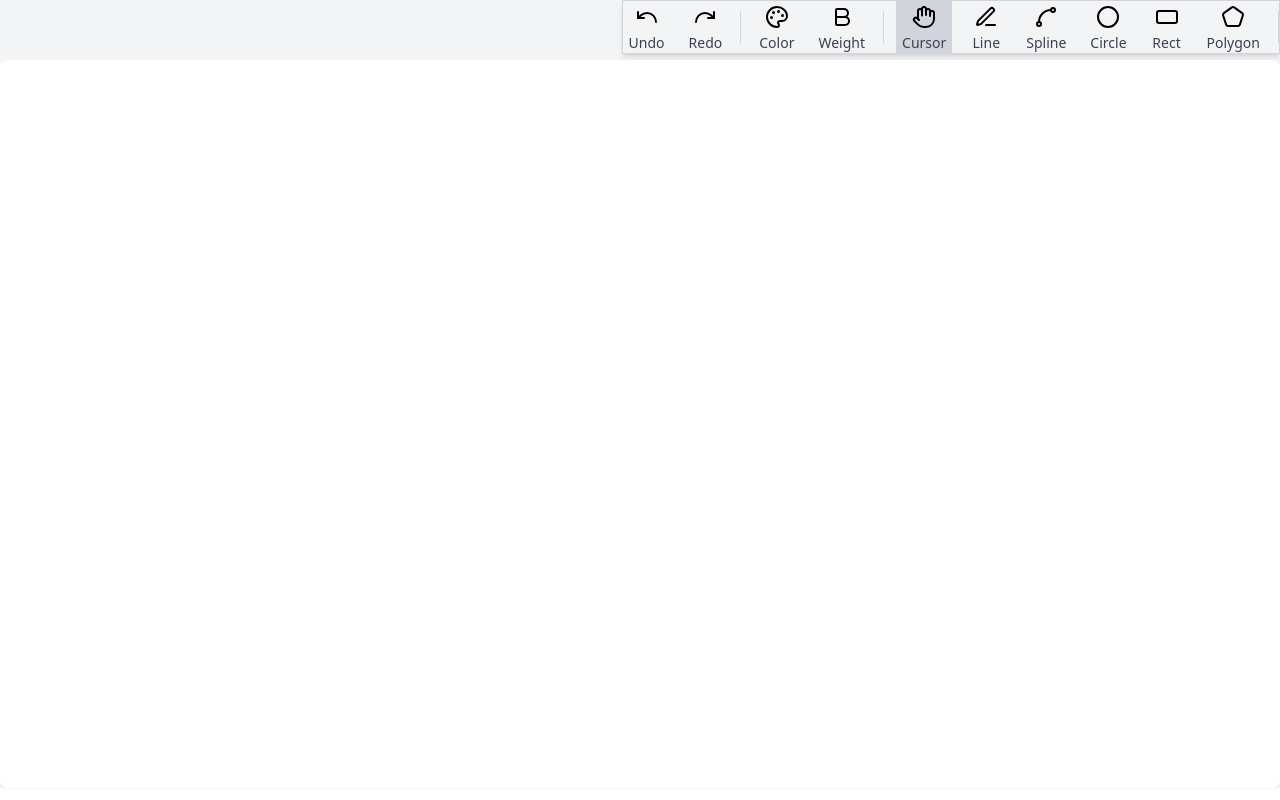
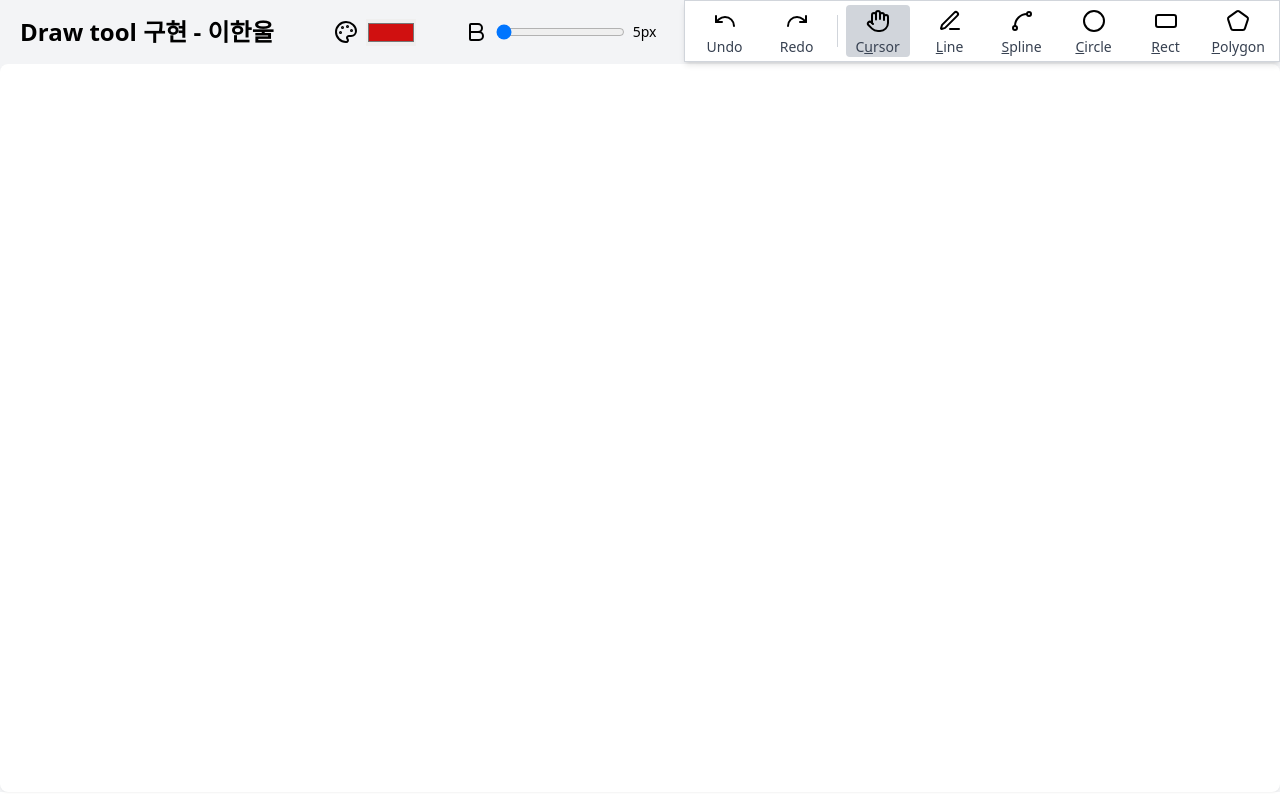
Before and after one commit to lnuvy/vector-drawing, a React (Vite) app: page / in a window 1280 px wide. Built offline with nearby package versions, Linux system fonts and the light colour scheme.

Commit message:
Header 컴포넌트 수정 / 선택 툴 키보드 이벤트

```diff
--- a/src/App.tsx
+++ b/src/App.tsx
@@ -1,13 +1,13 @@
 import { ShapesContextProvider } from "./contexts/shapes-context"
 import KonvaStage from "./components/konva-stage"
 import { SelectToolContextProvider } from "./contexts/select-tool-context"
-import ToolsHeader from "./components/tools-header"
+import Header from "./components/header"
 
 function App() {
   return (
     <div className="relative bg-gray-100">
       <SelectToolContextProvider>
-        <ToolsHeader />
+        <Header />
         <div className="rounded-lg bg-white shadow-sm">
           <ShapesContextProvider>
             <KonvaStage />
--- a/src/components/circle-layer.tsx
+++ b/src/components/circle-layer.tsx
@@ -17,6 +17,7 @@ const CircleLayer = () => {
           radiusY={ellipse.radiusY}
           stroke={ellipse.stroke}
           strokeWidth={ellipse.strokeWidth}
+          opacity={ellipse.isDragging ? 0.5 : 1}
           draggable={tool === Tool.Cursor}
           onDragStart={() => setCircles(prev => prev.map(c => ({ ...c, isDragging: c.id === ellipse.id })))}
           onDragEnd={() => setCircles(prev => prev.map(c => ({ ...c, isDragging: false })))}
--- /dev/null
+++ b/src/components/header/color-weight-picker.tsx
@@ -0,0 +1,23 @@
+import { Bold, Palette } from "lucide-react"
+import { useSelectToolContext } from "../../contexts/select-tool-context"
+
+const ColorWeightPicker = () => {
+  const { color, setColor, weight, setWeight } = useSelectToolContext()
+
+  return (
+    <div>
+      <section className="flex items-center gap-2">
+        <Palette />
+        <input type="color" value={color} onChange={e => setColor(e.target.value)} />
+
+        <div className="mx-0 md:mx-2 xl:mx-4" />
+
+        <Bold />
+        <input type="range" min={5} max={50} value={weight} onChange={e => setWeight(Number(e.target.value))} />
+        <p className="text-sm">{weight}px</p>
+      </section>
+    </div>
+  )
+}
+
+export default ColorWeightPicker
--- /dev/null
+++ b/src/components/header/index.tsx
@@ -0,0 +1,16 @@
+import ColorWeightPicker from "./color-weight-picker"
+import ToolsHeader from "./tools-header"
+
+const Header = () => {
+  return (
+    <header className="h-16">
+      <div className="flex h-full items-center gap-10">
+        <h1 className="hidden px-5 text-2xl font-bold xl:block">Draw tool 구현 - 이한울</h1>
+        <ColorWeightPicker />
+      </div>
+      <ToolsHeader />
+    </header>
+  )
+}
+
+export default Header
--- /dev/null
+++ b/src/components/header/tools-header.tsx
@@ -0,0 +1,109 @@
+import { Fragment } from "react/jsx-runtime"
+import { Circle, Hand, PenLine, Pentagon, RectangleHorizontal, Redo, Spline, Undo } from "lucide-react"
+import { Tool, useSelectToolContext } from "../../contexts/select-tool-context"
+import { cn } from "../../functions/cn"
+import { useKeydownTools } from "../../hooks/use-keydown-tools"
+
+const ToolsHeader = () => {
+  const { tool, setTool } = useSelectToolContext()
+
+  useKeydownTools()
+
+  return (
+    <section className="fixed right-0 top-0 z-10 border border-gray-300 bg-white shadow-md">
+      <div className="flex flex-col items-center gap-2 px-2 py-1 md:flex-row">
+        {HEADER_MENUS.map(menu => (
+          <Fragment key={menu.id}>
+            <button
+              onClick={() => {
+                if (menu.type) setTool(menu.type)
+              }}
+              className={cn("px-1.5 min-w-16 rounded-1 transition-colors", {
+                "bg-gray-300": tool === menu.type,
+                "md:hover:bg-gray-200": tool !== menu.type,
+              })}
+            >
+              <div className="flex items-center justify-center p-1">
+                <menu.Icon />
+              </div>
+              <p className="text-sm text-gray-700">{menu.name}</p>
+            </button>
+
+            {menu.split && <div className="hidden h-8 w-px bg-gray-300 md:block" />}
+          </Fragment>
+        ))}
+      </div>
+    </section>
+  )
+}
+
+export default ToolsHeader
+
+const UnderlineText = ({ text, underWord }: { text: string; underWord: string }) => {
+  return text.split(underWord).map((word, index) => (
+    <Fragment key={word}>
+      {word}
+      {index !== text.split(underWord).length - 1 && <span className="underline">{underWord}</span>}
+    </Fragment>
+  ))
+}
+
+const HEADER_MENUS = [
+  {
+    id: 1,
+    name: "Undo",
+    type: null,
+    Icon: Undo,
+    split: false,
+  },
+  {
+    id: 2,
+    name: "Redo",
+    type: null,
+    Icon: Redo,
+    split: true,
+  },
+  {
+    id: 5,
+    name: <UnderlineText text="Cursor" underWord="u" />,
+    type: Tool.Cursor,
+    Icon: Hand,
+    split: false,
+  },
+
+  {
+    id: 6,
+    name: <UnderlineText text="Line" underWord="L" />,
+    type: Tool.SimpleLine,
+    Icon: PenLine,
+    split: false,
+  },
+  {
+    id: 7,
+    name: <UnderlineText text="Spline" underWord="S" />,
+    type: Tool.Spline,
+    Icon: Spline,
+    split: false,
+  },
+  {
+    id: 8,
+    name: <UnderlineText text="Circle" underWord="C" />,
+    type: Tool.Circle,
+    Icon: Circle,
+    split: false,
+  },
+  {
+    id: 9,
+    name: <UnderlineText text="Rect" underWord="R" />,
+    type: Tool.Rect,
+    Icon: RectangleHorizontal,
+    split: false,
+  },
+  {
+    id: 10,
+    name: <UnderlineText text="Polygon" underWord="P" />,
+    type: Tool.Polygon,
+    Icon: Pentagon,
+    split: false,
+  },
+]
--- a/src/components/tools-header.tsx
+++ /dev/null
@@ -1,114 +0,0 @@
-import { Fragment } from "react/jsx-runtime"
-import { Bold, Circle, Hand, Palette, PenLine, Pentagon, RectangleHorizontal, Redo, Spline, Undo } from "lucide-react"
-import { Tool, useSelectToolContext } from "../contexts/select-tool-context"
-import { cn } from "../functions/cn"
-
-const ToolsHeader = () => {
-  const { tool, setTool } = useSelectToolContext()
-
-  return (
-    <header className="h-[60px]">
-      <div className="fixed right-0 top-0 border border-gray-300 shadow-md">
-        <div className="flex items-center gap-2 md:gap-3">
-          {HEADER_MENUS.map(menu => (
-            <Fragment key={menu.id}>
-              <button
-                onClick={() => {
-                  if (menu.type) setTool(menu.type)
-                }}
-                className={cn("px-1.5", {
-                  "bg-gray-300": tool === menu.type,
-                  "md:hover:bg-gray-200": tool !== menu.type,
-                })}
-              >
-                <div className="flex items-center justify-center p-1">
-                  <menu.Icon />
-                </div>
-                <p className="text-sm text-gray-700">{menu.name}</p>
-              </button>
-
-              {menu.split && <div className="h-8 w-px bg-gray-300" />}
-            </Fragment>
-          ))}
-        </div>
-      </div>
-    </header>
-  )
-}
-
-export default ToolsHeader
-
-const HEADER_MENUS = [
-  {
-    id: 1,
-    name: "Undo",
-    type: null,
-    Icon: Undo,
-    split: false,
-  },
-  {
-    id: 2,
-    name: "Redo",
-    type: null,
-    Icon: Redo,
-    split: true,
-  },
-
-  {
-    id: 3,
-    name: "Color",
-    type: null,
-    Icon: Palette,
-    split: false,
-  },
-  {
-    id: 4,
-    name: "Weight",
-    type: null,
-    Icon: Bold,
-    split: true,
-  },
-  {
-    id: 5,
-    name: "Cursor",
-    type: Tool.Cursor,
-    Icon: Hand,
-    split: false,
-  },
-
-  {
-    id: 6,
-    name: "Line",
-    type: Tool.SimpleLine,
-    Icon: PenLine,
-    split: false,
-  },
-  {
-    id: 7,
-    name: "Spline",
-    type: Tool.Spline,
-    Icon: Spline,
-    split: false,
-  },
-  {
-    id: 8,
-    name: "Circle",
-    type: Tool.Circle,
-    Icon: Circle,
-    split: false,
-  },
-  {
-    id: 9,
-    name: "Rect",
-    type: Tool.Rect,
-    Icon: RectangleHorizontal,
-    split: false,
-  },
-  {
-    id: 10,
-    name: "Polygon",
-    type: Tool.Polygon,
-    Icon: Pentagon,
-    split: true,
-  },
-]
--- a/src/contexts/select-tool-context.tsx
+++ b/src/contexts/select-tool-context.tsx
@@ -20,18 +20,26 @@ interface SelectToolContextProps {
   setWeight: (weight: number) => void
   color: string
   setColor: (color: string) => void
+  sides: number
+  setSides: (sides: number) => void
 }
 
 const { ContextProvider, useContext } = createDynamicContext<SelectToolContextProps>()
 
 export const useSelectToolContext = useContext
 export const SelectToolContextProvider = ({ children }: { children: React.ReactNode }) => {
-  // header selected
+  // 현재 선택된 타입
   const [tool, setTool] = useState(Tool.Cursor)
-  // strokeWidth
+  // 두께 (strokeWidth)
   const [weight, setWeight] = useState(5)
-  // stroke
+  // 색깔 (stroke)
   const [color, setColor] = useState("#d01010")
+  // 다각형 꼭짓점 수 (sides)
+  const [sides, setSides] = useState(5)
 
-  return <ContextProvider value={{ tool, setTool, weight, setWeight, color, setColor }}>{children}</ContextProvider>
+  return (
+    <ContextProvider value={{ tool, setTool, weight, setWeight, color, setColor, sides, setSides }}>
+      {children}
+    </ContextProvider>
+  )
 }
--- a/src/contexts/shapes-context.tsx
+++ b/src/contexts/shapes-context.tsx
@@ -10,8 +10,8 @@ interface ShapesContextProps {
   previewLine: Konva.LineConfig | null
   setPreviewLine: React.Dispatch<React.SetStateAction<Konva.LineConfig | null>>
 
-  circles: Konva.EllipseConfig[]
-  setCircles: React.Dispatch<React.SetStateAction<Konva.EllipseConfig[]>>
+  circles: AddDragging<Konva.EllipseConfig>[]
+  setCircles: React.Dispatch<React.SetStateAction<AddDragging<Konva.EllipseConfig>[]>>
   rects: AddDragging<Konva.RectConfig>[]
   setRects: React.Dispatch<React.SetStateAction<AddDragging<Konva.RectConfig>[]>>
   polygons: AddDragging<Konva.RegularPolygonConfig>[]
@@ -23,7 +23,7 @@ const { ContextProvider, useContext } = createDynamicContext<ShapesContextProps>
 export const useShapesContext = useContext
 export const ShapesContextProvider = ({ children }: { children: React.ReactNode }) => {
   const [lines, setLines] = useState<AddDragging<Konva.LineConfig>[]>([])
-  const [circles, setCircles] = useState<Konva.EllipseConfig[]>([])
+  const [circles, setCircles] = useState<AddDragging<Konva.EllipseConfig>[]>([])
   const [rects, setRects] = useState<AddDragging<Konva.RectConfig>[]>([])
   const [polygons, setPolygons] = useState<AddDragging<Konva.RegularPolygonConfig>[]>([])
 
--- a/src/hooks/use-create-shape-event.ts
+++ b/src/hooks/use-create-shape-event.ts
@@ -2,7 +2,7 @@ import Konva from "konva"
 import { useState } from "react"
 import { AddDragging, useShapesContext } from "../contexts/shapes-context"
 import { Tool, useSelectToolContext } from "../contexts/select-tool-context"
-import { throttle } from "../functions/pure"
+import { throttle } from "../functions/util"
 
 interface Point {
   x: number
--- /dev/null
+++ b/src/hooks/use-keydown-tools.ts
@@ -0,0 +1,19 @@
+import { useEffect } from "react"
+import { Tool, useSelectToolContext } from "../contexts/select-tool-context"
+
+export const useKeydownTools = () => {
+  const { setTool } = useSelectToolContext()
+
+  useEffect(() => {
+    const handleKeydown = (e: KeyboardEvent) => {
+      if (e.key.toLowerCase() === "u") setTool(Tool.Cursor)
+      if (e.key.toLowerCase() === "l") setTool(Tool.SimpleLine)
+      if (e.key.toLowerCase() === "s") setTool(Tool.Spline)
+      if (e.key.toLowerCase() === "r") setTool(Tool.Rect)
+      if (e.key.toLowerCase() === "c") setTool(Tool.Circle)
+    }
+
+    window.addEventListener("keydown", handleKeydown)
+    return () => window.removeEventListener("keydown", handleKeydown)
+  }, [setTool])
+}
```
Also changed, not shown: src/functions/util.ts (renamed from src/functions/pure.ts).
